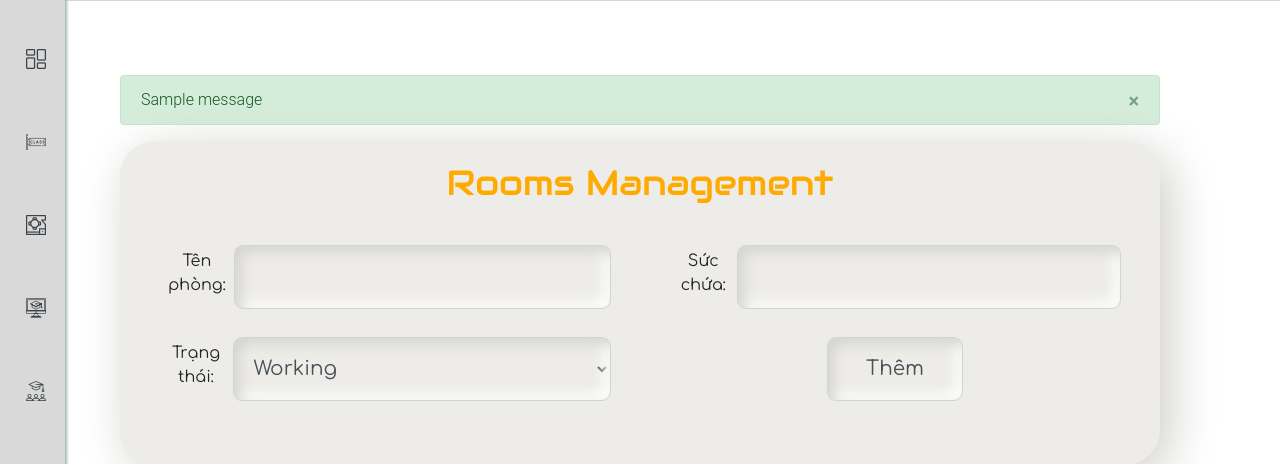
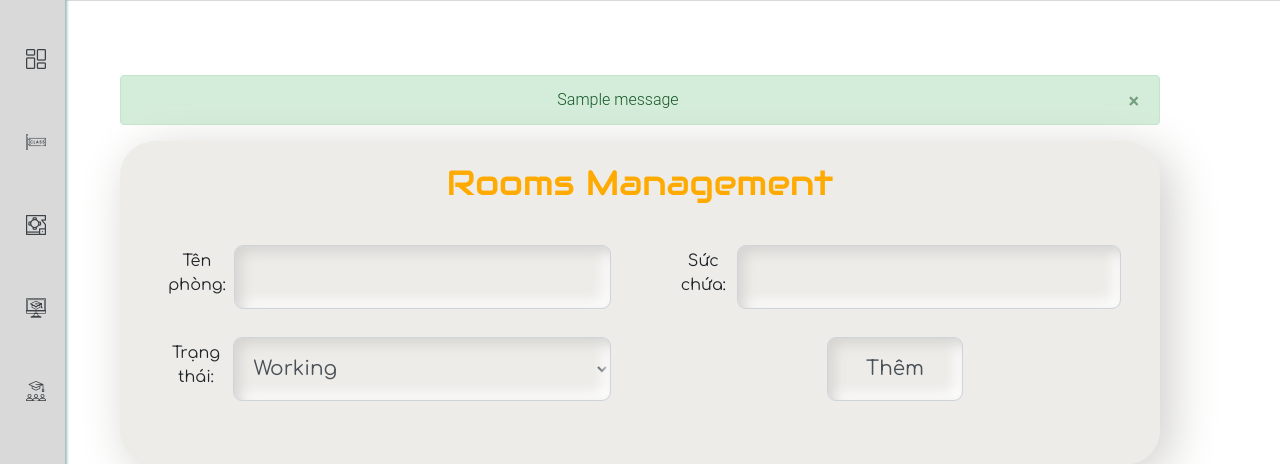
Before and after one commit to ThuongAutumn/xeplich, a Django app: page /rooms/ in a window 1280 px wide. Shown: the part 75-539 px from the top of the page. Run offline with Django 3.2, Linux system fonts and the light colour scheme; a user stored in the database is signed in; data comes from the database, SQL or seed files in the repository; both versions use the stored data as it was after the commit; one stand-in notice (Sample message) is shown; some libraries are stand-ins or nearby versions; some web fonts are replaced.

Commit message:
fix message

```diff
--- a/core/templates/core/class_view.html
+++ b/core/templates/core/class_view.html
@@ -18,7 +18,7 @@ Dashboard scheduling
     {% if messages %}
     <div class="messages">
         {% for message in messages %}
-        <div{% if message.tags %} class="alert alert-{{ message.tags }} fade in alert-dismissible show"{% endif %}>
+        <div{% if message.tags %} class="text-center alert alert-{{ message.tags }} fade in alert-dismissible show"{% endif %}>
             <button type="button" class="close" data-dismiss="alert" aria-label="Close">
             <span aria-hidden="true" style="font-size:20px">&times;</span>
             </button>
--- a/core/templates/core/course_view.html
+++ b/core/templates/core/course_view.html
@@ -17,7 +17,7 @@ Dashboard scheduling
     {% if messages %}
     <div class="messages">
         {% for message in messages %}
-        <div{% if message.tags %} class="alert alert-{{ message.tags }} fade in alert-dismissible show"{% endif %}>
+        <div{% if message.tags %} class="text-center alert alert-{{ message.tags }} fade in alert-dismissible show"{% endif %}>
             <button type="button" class="close" data-dismiss="alert" aria-label="Close">
             <span aria-hidden="true" style="font-size:20px">&times;</span>
             </button>
--- a/core/templates/core/profile.html
+++ b/core/templates/core/profile.html
@@ -16,7 +16,7 @@ Profile
     {% if messages %}
     <div class="messages">
         {% for message in messages %}
-        <div{% if message.tags %} class="alert alert-{{ message.tags }} fade in alert-dismissible show"{% endif %}>
+        <div{% if message.tags %} class="text-center alert alert-{{ message.tags }} fade in alert-dismissible show"{% endif %}>
             <button type="button" class="close" data-dismiss="alert" aria-label="Close">
             <span aria-hidden="true" style="font-size:20px">&times;</span>
             </button>
--- a/core/templates/core/room_view.html
+++ b/core/templates/core/room_view.html
@@ -17,7 +17,7 @@ Dashboard scheduling
     {% if messages %}
     <div class="messages">
         {% for message in messages %}
-        <div{% if message.tags %} class="alert alert-{{ message.tags }} fade in alert-dismissible show"{% endif %}>
+        <div{% if message.tags %} class="text-center alert alert-{{ message.tags }} fade in alert-dismissible show"{% endif %}>
             <button type="button" class="close" data-dismiss="alert" aria-label="Close">
             <span aria-hidden="true" style="font-size:20px">&times;</span>
             </button>
--- a/core/templates/core/student_view.html
+++ b/core/templates/core/student_view.html
@@ -17,7 +17,7 @@ Dashboard scheduling
     {% if messages %}
     <div class="messages">
         {% for message in messages %}
-        <div{% if message.tags %} class="alert alert-{{ message.tags }} fade in alert-dismissible show"{% endif %}>
+        <div{% if message.tags %} class="text-center alert alert-{{ message.tags }} fade in alert-dismissible show"{% endif %}>
             <button type="button" class="close" data-dismiss="alert" aria-label="Close">
             <span aria-hidden="true" style="font-size:20px">&times;</span>
             </button>
```
Also changed, not shown: db.sqlite3.
